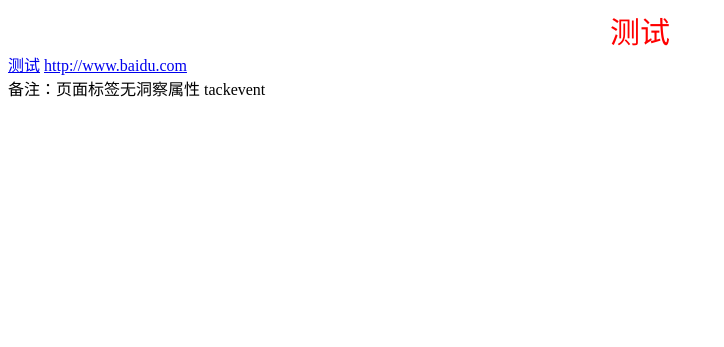
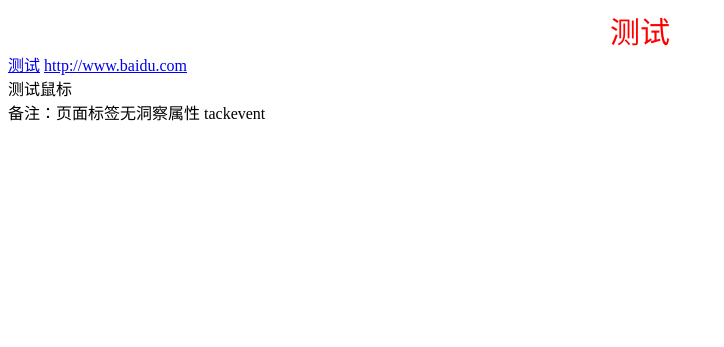
Before and after one commit to changzheng1825/changzheng1825.github.io, a website: page index.html in a window 1280 px wide. Shown: the whole page, without its empty margins (0-724 px from the left). Drawn offline with nearby package versions, Linux system fonts and the light colour scheme.

Commit message:
Add files via upload

```diff
--- a/index.html
+++ b/index.html
@@ -23,6 +23,7 @@
 <div>
     <a id="link" onclick="_hmt.push(['_trackEvent', '跳转', 'click', '测试', 1])" href="ceshi/ceshi.html">测试</a>
     <a onclick="_hmt.push(['_trackPageview', 'http://www.baidu.com']);" href="http://www.baidu.com">http://www.baidu.com</a>
+    <div  onmouseover="_hmt.push(['_trackEvent', '上', 'onmouseover', '测试1', 1])" onmouseout="_hmt.push(['_trackEvent', '走', 'onmouseout', '测试2', 1])">测试鼠标</div>
 
 </div>
 <div>
```
